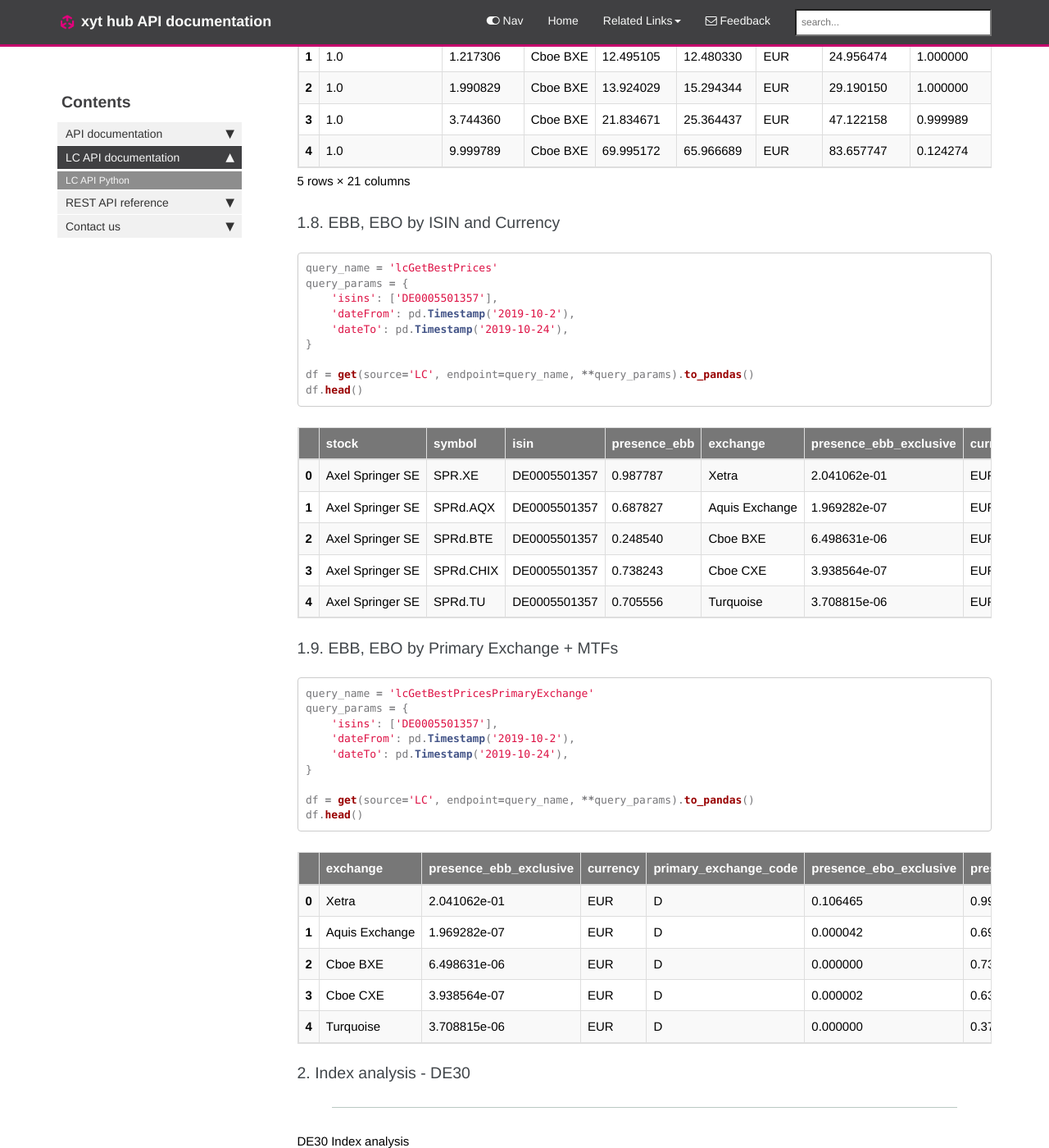
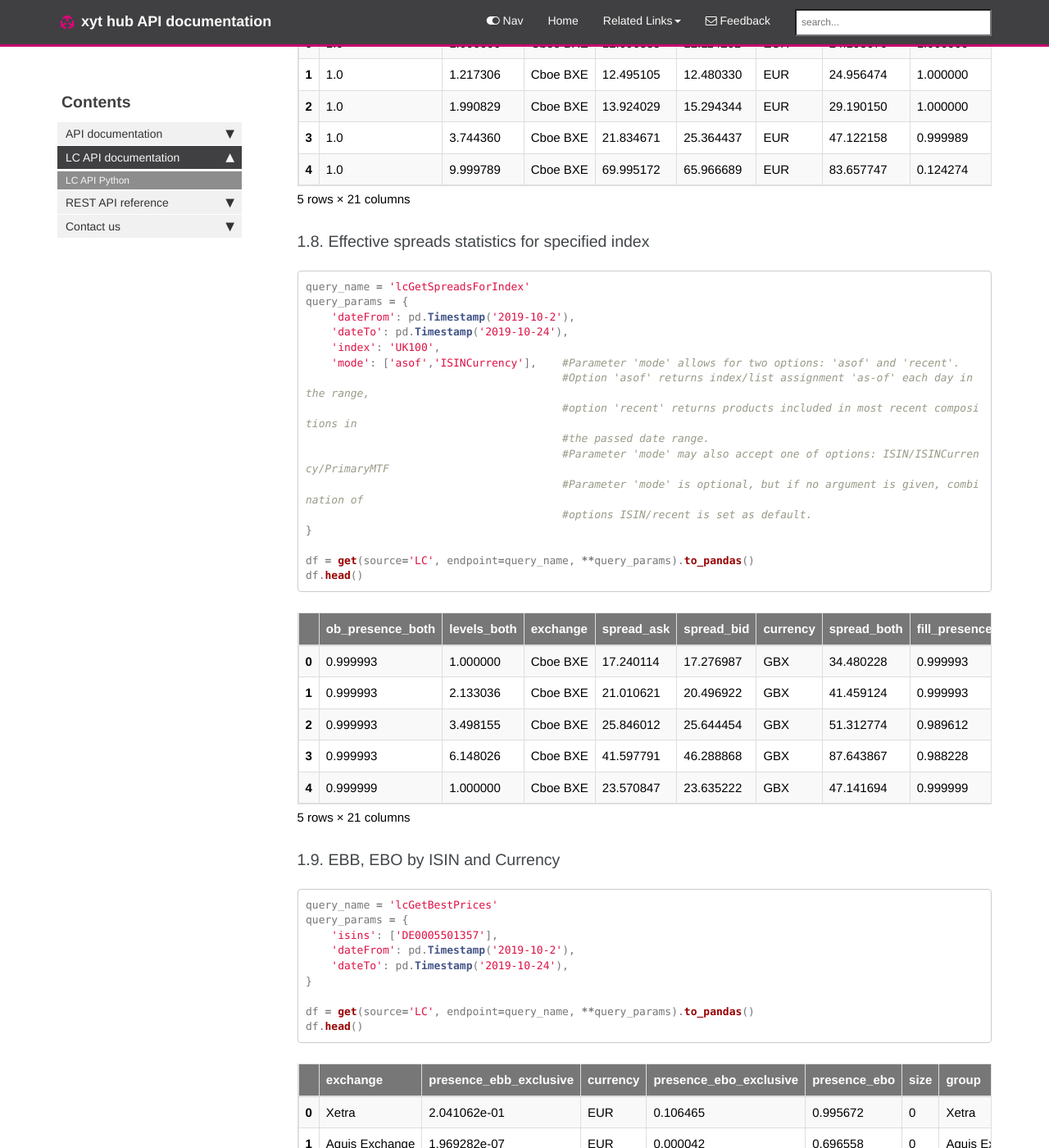
Before and after one commit to xythub/xythub.github.io, a Jekyll site: the page built from pages/xyt/lib_lc_api_python.md, in a window 1280 px wide and 1400 px high, scrolled down 5168 px. Shown: the whole window at 82% size. Built offline with Jekyll 4.4.1, drawn with Linux system fonts in a browser that asks for light colours; nearby versions of some CDN libraries; some web fonts are replaced; comment, search, counter and statistics services are not loaded; some of the changed text lies outside the part shown.

````diff
--- a/pages/xyt/lib_lc_api_python.md
+++ b/pages/xyt/lib_lc_api_python.md
@@ -110,14 +110,6 @@ df.head() # Limit the number of rows to 5
   <thead>
     <tr style="text-align: right;">
       <th></th>
-      <th>group</th>
-      <th>date</th>
-      <th>stock</th>
-      <th>market_category</th>
-      <th>traded_value_in_eur</th>
-      <th>symbol</th>
-      <th>isin</th>
-      <th>turnover_outside_regular_hours</th>
       <th>value_traded_above_lisin_eur</th>
       <th>exchange</th>
       <th>addressable_traded_value_in_eur</th>
@@ -130,11 +122,31 @@ df.head() # Limit the number of rows to 5
       <th>local_code</th>
       <th>trade_category</th>
       <th>trade_size</th>
+      <th>group</th>
+      <th>date</th>
+      <th>stock</th>
+      <th>market_category</th>
+      <th>traded_value_in_eur</th>
+      <th>symbol</th>
+      <th>isin</th>
+      <th>turnover_outside_regular_hours</th>
     </tr>
   </thead>
   <tbody>
     <tr>
       <th>0</th>
+      <td>802756.25</td>
+      <td>Aquis Exchange</td>
+      <td>822375.00</td>
+      <td>EUR</td>
+      <td>0.0</td>
+      <td>4</td>
+      <td>650000.0</td>
+      <td>822375.00</td>
+      <td>0</td>
+      <td>ADSd</td>
+      <td>Lit/Auction Closing</td>
+      <td>3060</td>
       <td>Aquis Exchange</td>
       <td>2019-10-02</td>
       <td>Adidas AG, DE000A1EWWW0</td>
@@ -143,21 +155,21 @@ df.head() # Limit the number of rows to 5
       <td>ADSd.AQX</td>
       <td>DE000A1EWWW0</td>
       <td>0.0</td>
-      <td>802756.25</td>
-      <td>Aquis Exchange</td>
-      <td>822375.00</td>
-      <td>EUR</td>
-      <td>0.0</td>
-      <td>4</td>
+    </tr>
+    <tr>
+      <th>1</th>
+      <td>0.00</td>
+      <td>Aquis Exchange</td>
+      <td>15713.90</td>
+      <td>EUR</td>
+      <td>0.0</td>
+      <td>12</td>
       <td>650000.0</td>
-      <td>822375.00</td>
+      <td>15713.90</td>
       <td>0</td>
       <td>ADSd</td>
-      <td>Lit/Auction Closing</td>
-      <td>3060</td>
-    </tr>
-    <tr>
-      <th>1</th>
+      <td>Lit/Auction Periodic</td>
+      <td>58</td>
       <td>Aquis Exchange</td>
       <td>2019-10-02</td>
       <td>Adidas AG, DE000A1EWWW0</td>
@@ -166,21 +178,21 @@ df.head() # Limit the number of rows to 5
       <td>ADSd.AQX</td>
       <td>DE000A1EWWW0</td>
       <td>0.0</td>
+    </tr>
+    <tr>
+      <th>2</th>
       <td>0.00</td>
       <td>Aquis Exchange</td>
-      <td>15713.90</td>
-      <td>EUR</td>
-      <td>0.0</td>
-      <td>12</td>
+      <td>11798710.40</td>
+      <td>EUR</td>
+      <td>0.0</td>
+      <td>997</td>
       <td>650000.0</td>
-      <td>15713.90</td>
+      <td>11798710.40</td>
       <td>0</td>
       <td>ADSd</td>
-      <td>Lit/Auction Periodic</td>
-      <td>58</td>
-    </tr>
-    <tr>
-      <th>2</th>
+      <td>Lit/Order Book</td>
+      <td>43050</td>
       <td>Aquis Exchange</td>
       <td>2019-10-02</td>
       <td>Adidas AG, DE000A1EWWW0</td>
@@ -189,21 +201,21 @@ df.head() # Limit the number of rows to 5
       <td>ADSd.AQX</td>
       <td>DE000A1EWWW0</td>
       <td>0.0</td>
+    </tr>
+    <tr>
+      <th>3</th>
       <td>0.00</td>
       <td>Aquis Exchange</td>
-      <td>11798710.40</td>
-      <td>EUR</td>
-      <td>0.0</td>
-      <td>997</td>
+      <td>889218.40</td>
+      <td>EUR</td>
+      <td>0.0</td>
+      <td>16</td>
       <td>650000.0</td>
-      <td>11798710.40</td>
+      <td>889218.40</td>
       <td>0</td>
       <td>ADSd</td>
-      <td>Lit/Order Book</td>
-      <td>43050</td>
-    </tr>
-    <tr>
-      <th>3</th>
+      <td>Lit/Auction Closing</td>
+      <td>3274</td>
       <td>Aquis Exchange</td>
       <td>2019-10-04</td>
       <td>Adidas AG, DE000A1EWWW0</td>
@@ -212,21 +224,21 @@ df.head() # Limit the number of rows to 5
       <td>ADSd.AQX</td>
       <td>DE000A1EWWW0</td>
       <td>0.0</td>
+    </tr>
+    <tr>
+      <th>4</th>
       <td>0.00</td>
       <td>Aquis Exchange</td>
-      <td>889218.40</td>
-      <td>EUR</td>
-      <td>0.0</td>
-      <td>16</td>
+      <td>13259.15</td>
+      <td>EUR</td>
+      <td>0.0</td>
+      <td>4</td>
       <td>650000.0</td>
-      <td>889218.40</td>
+      <td>13259.15</td>
       <td>0</td>
       <td>ADSd</td>
-      <td>Lit/Auction Closing</td>
-      <td>3274</td>
-    </tr>
-    <tr>
-      <th>4</th>
+      <td>Lit/Auction Periodic</td>
+      <td>49</td>
       <td>Aquis Exchange</td>
       <td>2019-10-04</td>
       <td>Adidas AG, DE000A1EWWW0</td>
@@ -573,15 +569,15 @@ df.head()
       <th>index</th>
       <th>adjusted_reg_hours_only</th>
       <th>month_of_date</th>
+      <th>average_value_per_trade</th>
+      <th>traded_value_in_eur</th>
+      <th>trade_category</th>
+      <th>adjusted_reg_hours_only_sub_lis</th>
     </tr>
   </thead>
   <tbody>
     <tr>
       <th>0</th>
-      <td>8.390969e+05</td>
-      <td>3.356388e+07</td>
-      <td>Dark/IOI Negotiation</td>
-      <td>3.356388e+07</td>
       <td>3.356388e+07</td>
       <td>ON</td>
       <td>2.237592e+06</td>
@@ -589,13 +585,13 @@ df.head()
       <td>AT20</td>
       <td>3.356388e+07</td>
       <td>2019.10</td>
+      <td>8.390969e+05</td>
+      <td>3.356388e+07</td>
+      <td>Dark/IOI Negotiation</td>
+      <td>3.356388e+07</td>
     </tr>
     <tr>
       <th>1</th>
-      <td>1.860599e+04</td>
-      <td>4.554001e+08</td>
-      <td>Dark/Order Book</td>
-      <td>4.554001e+08</td>
       <td>4.554001e+08</td>
       <td>ON</td>
       <td>1.980001e+07</td>
@@ -603,13 +599,13 @@ df.head()
       <td>AT20</td>
       <td>4.554001e+08</td>
       <td>2019.10</td>
+      <td>1.860599e+04</td>
+      <td>4.554001e+08</td>
+      <td>Dark/Order Book</td>
+      <td>4.554001e+08</td>
     </tr>
     <tr>
       <th>2</th>
-      <td>1.887971e+06</td>
-      <td>9.364334e+08</td>
-      <td>Lit/Auction Closing</td>
-      <td>9.364334e+08</td>
       <td>9.364334e+08</td>
       <td>ON</td>
       <td>4.071450e+07</td>
@@ -631,13 +627,13 @@ df.head()
       <td>AT20</td>
       <td>4.510096e+06</td>
       <td>2019.10</td>
+      <td>1.153477e+04</td>
+      <td>4.510096e+06</td>
+      <td>Lit/Auction Intraday</td>
+      <td>4.510096e+06</td>
     </tr>
     <tr>
       <th>4</th>
-      <td>3.309091e+04</td>
-      <td>1.810073e+07</td>
-      <td>Lit/Auction Opening</td>
-      <td>1.810073e+07</td>
       <td>1.810073e+07</td>
       <td>ON</td>
       <td>7.869881e+05</td>
@@ -645,6 +641,10 @@ df.head()
       <td>AT20</td>
       <td>1.810073e+07</td>
       <td>2019.10</td>
+      <td>3.309091e+04</td>
+      <td>1.810073e+07</td>
+      <td>Lit/Auction Opening</td>
+      <td>1.810073e+07</td>
     </tr>
   </tbody>
 </table>
@@ -673,83 +673,83 @@ df.head()
   <thead>
     <tr style="text-align: right;">
       <th></th>
-      <th>traded_value_in_eur</th>
-      <th>market_category</th>
-      <th>trade_category</th>
-      <th>adjusted_reg_hours_only_sub_lis</th>
       <th>adjusted</th>
       <th>value_traded_above_lisin_eur</th>
       <th>group</th>
       <th>exchange</th>
       <th>adjusted_reg_hours_only</th>
       <th>date</th>
+      <th>traded_value_in_eur</th>
+      <th>market_category</th>
+      <th>trade_category</th>
+      <th>adjusted_reg_hours_only_sub_lis</th>
     </tr>
   </thead>
   <tbody>
     <tr>
       <th>0</th>
+      <td>6.059862e+07</td>
+      <td>7.402420e+06</td>
+      <td>Aquis Exchange</td>
+      <td>Aquis Exchange</td>
+      <td>6.059862e+07</td>
+      <td>2019-10-02</td>
       <td>6.059862e+07</td>
       <td>On Exchange</td>
       <td>Lit/Auction Closing</td>
       <td>6.059862e+07</td>
-      <td>6.059862e+07</td>
-      <td>7.402420e+06</td>
-      <td>Aquis Exchange</td>
-      <td>Aquis Exchange</td>
-      <td>6.059862e+07</td>
-      <td>2019-10-02</td>
     </tr>
     <tr>
       <th>1</th>
+      <td>3.116206e+07</td>
+      <td>0.000000e+00</td>
+      <td>Aquis Exchange</td>
+      <td>Aquis Exchange</td>
+      <td>3.116206e+07</td>
+      <td>2019-10-02</td>
       <td>3.116206e+07</td>
       <td>On Exchange</td>
       <td>Lit/Auction Periodic</td>
       <td>3.116206e+07</td>
-      <td>3.116206e+07</td>
-      <td>0.000000e+00</td>
-      <td>Aquis Exchange</td>
-      <td>Aquis Exchange</td>
-      <td>3.116206e+07</td>
-      <td>2019-10-02</td>
     </tr>
     <tr>
       <th>2</th>
+      <td>1.465978e+09</td>
+      <td>1.574655e+04</td>
+      <td>Aquis Exchange</td>
+      <td>Aquis Exchange</td>
+      <td>1.465978e+09</td>
+      <td>2019-10-02</td>
       <td>1.465978e+09</td>
       <td>On Exchange</td>
       <td>Lit/Order Book</td>
       <td>1.465978e+09</td>
-      <td>1.465978e+09</td>
-      <td>1.574655e+04</td>
-      <td>Aquis Exchange</td>
-      <td>Aquis Exchange</td>
-      <td>1.465978e+09</td>
-      <td>2019-10-02</td>
     </tr>
     <tr>
       <th>3</th>
-      <td>5.239423e+06</td>
-      <td>On Exchange</td>
-      <td>Lit/Auction Closing</td>
-      <td>5.239423e+06</td>
       <td>5.239423e+06</td>
       <td>4.389265e+06</td>
       <td>Athens Stock Exchange</td>
       <td>Athens Stock Exchange</td>
       <td>5.239423e+06</td>
       <td>2019-10-02</td>
+      <td>5.239423e+06</td>
+      <td>On Exchange</td>
+      <td>Lit/Auction Closing</td>
+      <td>5.239423e+06</td>
     </tr>
     <tr>
       <th>4</th>
-      <td>4.399461e+05</td>
-      <td>On Exchange</td>
-      <td>Lit/Auction Opening</td>
-      <td>4.399461e+05</td>
       <td>4.399461e+05</td>
       <td>0.000000e+00</td>
       <td>Athens Stock Exchange</td>
       <td>Athens Stock Exchange</td>
       <td>4.399461e+05</td>
       <td>2019-10-02</td>
+      <td>4.399461e+05</td>
+      <td>On Exchange</td>
+      <td>Lit/Auction Opening</td>
+      <td>4.399461e+05</td>
     </tr>
   </tbody>
 </table>
@@ -1105,7 +1105,188 @@ df.head()
 
 
 
-### 1.8.  EBB, EBO by ISIN and Currency
+### 1.8. Effective spreads statistics for specified index
+
+
+```python
+query_name = 'lcGetSpreadsForIndex'
+query_params = {
+    'dateFrom': pd.Timestamp('2019-10-2'),
+    'dateTo': pd.Timestamp('2019-10-24'),
+    'index': 'UK100',
+    'mode': ['asof','ISINCurrency'],    #Parameter 'mode' allows for two options: 'asof' and 'recent'.
+                                        #Option 'asof' returns index/list assignment 'as-of' each day in the range,
+                                        #option 'recent' returns products included in most recent compositions in
+                                        #the passed date range.
+                                        #Parameter 'mode' may also accept one of options: ISIN/ISINCurrency/PrimaryMTF
+                                        #Parameter 'mode' is optional, but if no argument is given, combination of
+                                        #options ISIN/recent is set as default.
+}
+
+df = get(source='LC', endpoint=query_name, **query_params).to_pandas()
+df.head()
+```
+
+
+
+
+<div>
+<table border="1" class="dataframe">
+  <thead>
+    <tr style="text-align: right;">
+      <th></th>
+      <th>ob_presence_both</th>
+      <th>levels_both</th>
+      <th>exchange</th>
+      <th>spread_ask</th>
+      <th>spread_bid</th>
+      <th>currency</th>
+      <th>spread_both</th>
+      <th>fill_presence_ask</th>
+      <th>fill_presence_bid</th>
+      <th>local_code</th>
+      <th>...</th>
+      <th>levels_ask</th>
+      <th>levels_bid</th>
+      <th>group</th>
+      <th>date</th>
+      <th>ob_presence_ask</th>
+      <th>ob_presence_bid</th>
+      <th>stock</th>
+      <th>symbol</th>
+      <th>fill_presence_both</th>
+      <th>isin</th>
+    </tr>
+  </thead>
+  <tbody>
+    <tr>
+      <th>0</th>
+      <td>0.999993</td>
+      <td>1.000000</td>
+      <td>Cboe BXE</td>
+      <td>17.240114</td>
+      <td>17.276987</td>
+      <td>GBX</td>
+      <td>34.480228</td>
+      <td>0.999993</td>
+      <td>0.999993</td>
+      <td>HSXl</td>
+      <td>...</td>
+      <td>1.000000</td>
+      <td>1.000000</td>
+      <td>Cboe Europe</td>
+      <td>2019-10-02</td>
+      <td>0.999993</td>
+      <td>0.999993</td>
+      <td>Hiscox Ltd, BMG4593F1389</td>
+      <td>HSXl.BTE</td>
+      <td>0.999993</td>
+      <td>BMG4593F1389</td>
+    </tr>
+    <tr>
+      <th>1</th>
+      <td>0.999993</td>
+      <td>2.133036</td>
+      <td>Cboe BXE</td>
+      <td>21.010621</td>
+      <td>20.496922</td>
+      <td>GBX</td>
+      <td>41.459124</td>
+      <td>0.999993</td>
+      <td>0.999993</td>
+      <td>HSXl</td>
+      <td>...</td>
+      <td>1.742867</td>
+      <td>1.855267</td>
+      <td>Cboe Europe</td>
+      <td>2019-10-02</td>
+      <td>0.999993</td>
+      <td>0.999993</td>
+      <td>Hiscox Ltd, BMG4593F1389</td>
+      <td>HSXl.BTE</td>
+      <td>0.999993</td>
+      <td>BMG4593F1389</td>
+    </tr>
+    <tr>
+      <th>2</th>
+      <td>0.999993</td>
+      <td>3.498155</td>
+      <td>Cboe BXE</td>
+      <td>25.846012</td>
+      <td>25.644454</td>
+      <td>GBX</td>
+      <td>51.312774</td>
+      <td>0.989612</td>
+      <td>0.996653</td>
+      <td>HSXl</td>
+      <td>...</td>
+      <td>2.949744</td>
+      <td>3.110383</td>
+      <td>Cboe Europe</td>
+      <td>2019-10-02</td>
+      <td>0.999993</td>
+      <td>0.999993</td>
+      <td>Hiscox Ltd, BMG4593F1389</td>
+      <td>HSXl.BTE</td>
+      <td>0.989404</td>
+      <td>BMG4593F1389</td>
+    </tr>
+    <tr>
+      <th>3</th>
+      <td>0.999993</td>
+      <td>6.148026</td>
+      <td>Cboe BXE</td>
+      <td>41.597791</td>
+      <td>46.288868</td>
+      <td>GBX</td>
+      <td>87.643867</td>
+      <td>0.988228</td>
+      <td>0.987626</td>
+      <td>HSXl</td>
+      <td>...</td>
+      <td>5.501066</td>
+      <td>5.702067</td>
+      <td>Cboe Europe</td>
+      <td>2019-10-02</td>
+      <td>0.999993</td>
+      <td>0.999993</td>
+      <td>Hiscox Ltd, BMG4593F1389</td>
+      <td>HSXl.BTE</td>
+      <td>0.987616</td>
+      <td>BMG4593F1389</td>
+    </tr>
+    <tr>
+      <th>4</th>
+      <td>0.999999</td>
+      <td>1.000000</td>
+      <td>Cboe BXE</td>
+      <td>23.570847</td>
+      <td>23.635222</td>
+      <td>GBX</td>
+      <td>47.141694</td>
+      <td>0.999999</td>
+      <td>0.999999</td>
+      <td>HSXl</td>
+      <td>...</td>
+      <td>1.000000</td>
+      <td>1.000000</td>
+      <td>Cboe Europe</td>
+      <td>2019-10-03</td>
+      <td>0.999999</td>
+      <td>0.999999</td>
+      <td>Hiscox Ltd, BMG4593F1389</td>
+      <td>HSXl.BTE</td>
+      <td>0.999999</td>
+      <td>BMG4593F1389</td>
+    </tr>
+  </tbody>
+</table>
+<p>5 rows × 21 columns</p>
+</div>
+
+
+
+### 1.9.  EBB, EBO by ISIN and Currency
 
 
 ```python
@@ -1128,10 +1309,6 @@ df.head()
   <thead>
     <tr style="text-align: right;">
       <th></th>
-      <th>stock</th>
-      <th>symbol</th>
-      <th>isin</th>
-      <th>presence_ebb</th>
       <th>exchange</th>
       <th>presence_ebb_exclusive</th>
       <th>currency</th>
@@ -1142,93 +1319,97 @@ df.head()
       <th>combined_ask_presence</th>
       <th>combined_bid_presence</th>
       <th>date</th>
+      <th>stock</th>
+      <th>symbol</th>
+      <th>isin</th>
+      <th>presence_ebb</th>
     </tr>
   </thead>
   <tbody>
     <tr>
       <th>0</th>
+      <td>Xetra</td>
+      <td>2.041062e-01</td>
+      <td>EUR</td>
+      <td>0.106465</td>
+      <td>0.995672</td>
+      <td>0</td>
+      <td>Xetra</td>
+      <td>0.995685</td>
+      <td>0.995685</td>
+      <td>2019-10-02</td>
       <td>Axel Springer SE</td>
       <td>SPR.XE</td>
       <td>DE0005501357</td>
       <td>0.987787</td>
-      <td>Xetra</td>
-      <td>2.041062e-01</td>
-      <td>EUR</td>
-      <td>0.106465</td>
-      <td>0.995672</td>
-      <td>0</td>
-      <td>Xetra</td>
+    </tr>
+    <tr>
+      <th>1</th>
+      <td>Aquis Exchange</td>
+      <td>1.969282e-07</td>
+      <td>EUR</td>
+      <td>0.000042</td>
+      <td>0.696558</td>
+      <td>0</td>
+      <td>Aquis Exchange</td>
       <td>0.995685</td>
       <td>0.995685</td>
       <td>2019-10-02</td>
-    </tr>
-    <tr>
-      <th>1</th>
       <td>Axel Springer SE</td>
       <td>SPRd.AQX</td>
       <td>DE0005501357</td>
       <td>0.687827</td>
-      <td>Aquis Exchange</td>
-      <td>1.969282e-07</td>
-      <td>EUR</td>
-      <td>0.000042</td>
-      <td>0.696558</td>
-      <td>0</td>
-      <td>Aquis Exchange</td>
+    </tr>
+    <tr>
+      <th>2</th>
+      <td>Cboe BXE</td>
+      <td>6.498631e-06</td>
+      <td>EUR</td>
+      <td>0.000000</td>
+      <td>0.733834</td>
+      <td>0</td>
+      <td>Cboe Europe</td>
       <td>0.995685</td>
       <td>0.995685</td>
       <td>2019-10-02</td>
-    </tr>
-    <tr>
-      <th>2</th>
       <td>Axel Springer SE</td>
       <td>SPRd.BTE</td>
       <td>DE0005501357</td>
       <td>0.248540</td>
-      <td>Cboe BXE</td>
-      <td>6.498631e-06</td>
-      <td>EUR</td>
-      <td>0.000000</td>
-      <td>0.733834</td>
+    </tr>
+    <tr>
+      <th>3</th>
+      <td>Cboe CXE</td>
+      <td>3.938564e-07</td>
+      <td>EUR</td>
+      <td>0.000002</td>
+      <td>0.634172</td>
       <td>0</td>
       <td>Cboe Europe</td>
       <td>0.995685</td>
       <td>0.995685</td>
       <td>2019-10-02</td>
-    </tr>
-    <tr>
-      <th>3</th>
       <td>Axel Springer SE</td>
       <td>SPRd.CHIX</td>
       <td>DE0005501357</td>
       <td>0.738243</td>
-      <td>Cboe CXE</td>
-      <td>3.938564e-07</td>
-      <td>EUR</td>
-      <td>0.000002</td>
-      <td>0.634172</td>
-      <td>0</td>
-      <td>Cboe Europe</td>
+    </tr>
+    <tr>
+      <th>4</th>
+      <td>Turquoise</td>
+      <td>3.708815e-06</td>
+      <td>EUR</td>
+      <td>0.000000</td>
+      <td>0.375783</td>
+      <td>0</td>
+      <td>LSE</td>
       <td>0.995685</td>
       <td>0.995685</td>
       <td>2019-10-02</td>
-    </tr>
-    <tr>
-      <th>4</th>
       <td>Axel Springer SE</td>
       <td>SPRd.TU</td>
       <td>DE0005501357</td>
       <td>0.705556</td>
-      <td>Turquoise</td>
-      <td>3.708815e-06</td>
-      <td>EUR</td>
-      <td>0.000000</td>
-      <td>0.375783</td>
-      <td>0</td>
-      <td>LSE</td>
-      <td>0.995685</td>
-      <td>0.995685</td>
-      <td>2019-10-02</td>
     </tr>
   </tbody>
 </table>
@@ -1236,7 +1417,7 @@ df.head()
 
 
 
-### 1.9. EBB, EBO by Primary Exchange + MTFs
+### 1.10. EBB, EBO by Primary Exchange + MTFs
 
 
 ```python
````
Also changed, not shown: other parts of pages/xyt/lib_lc_api_python.md (+4 -20 lines), pages/xyt/lib_tca_api_python.md (added, +158 -0 lines).
